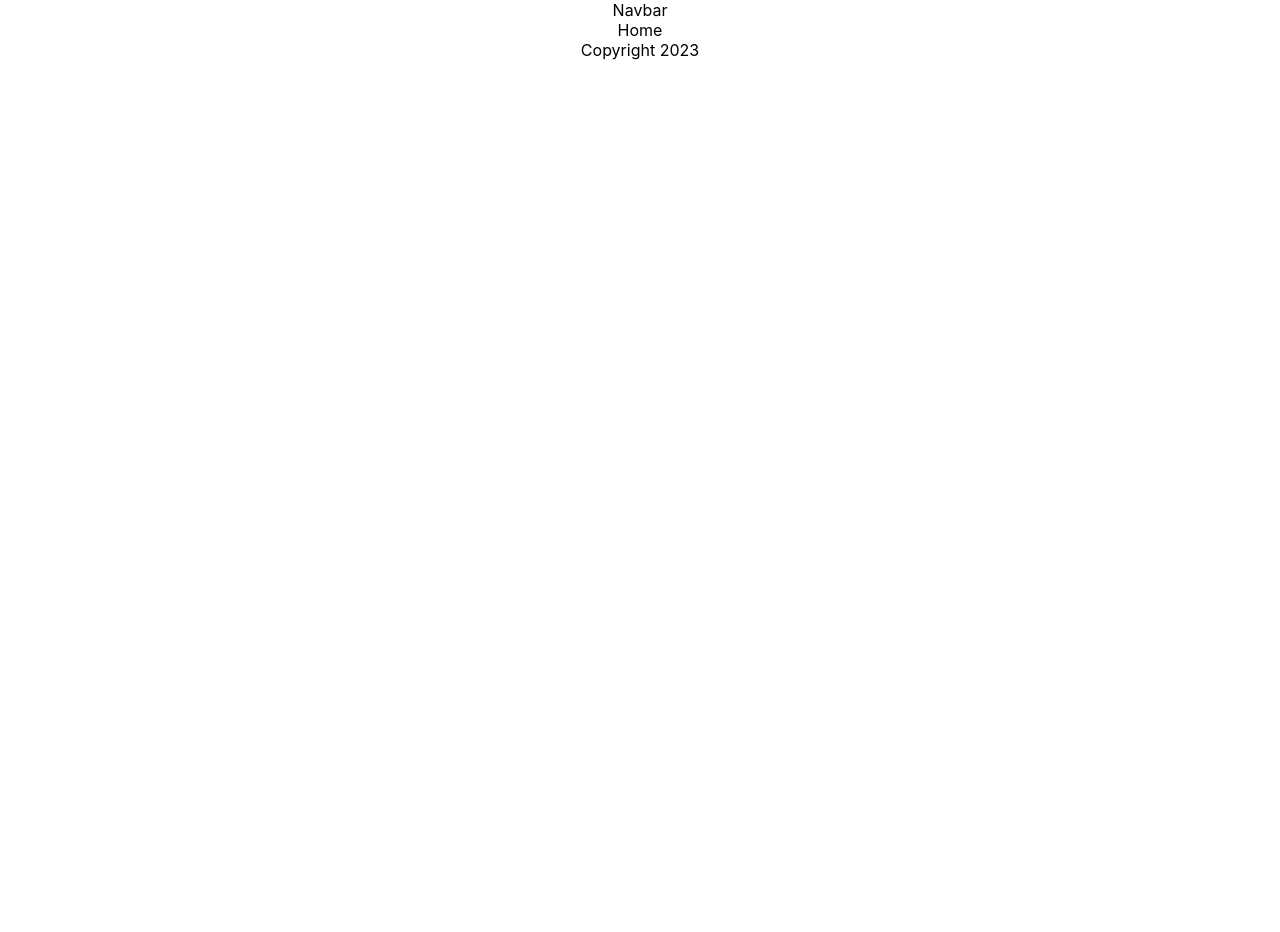
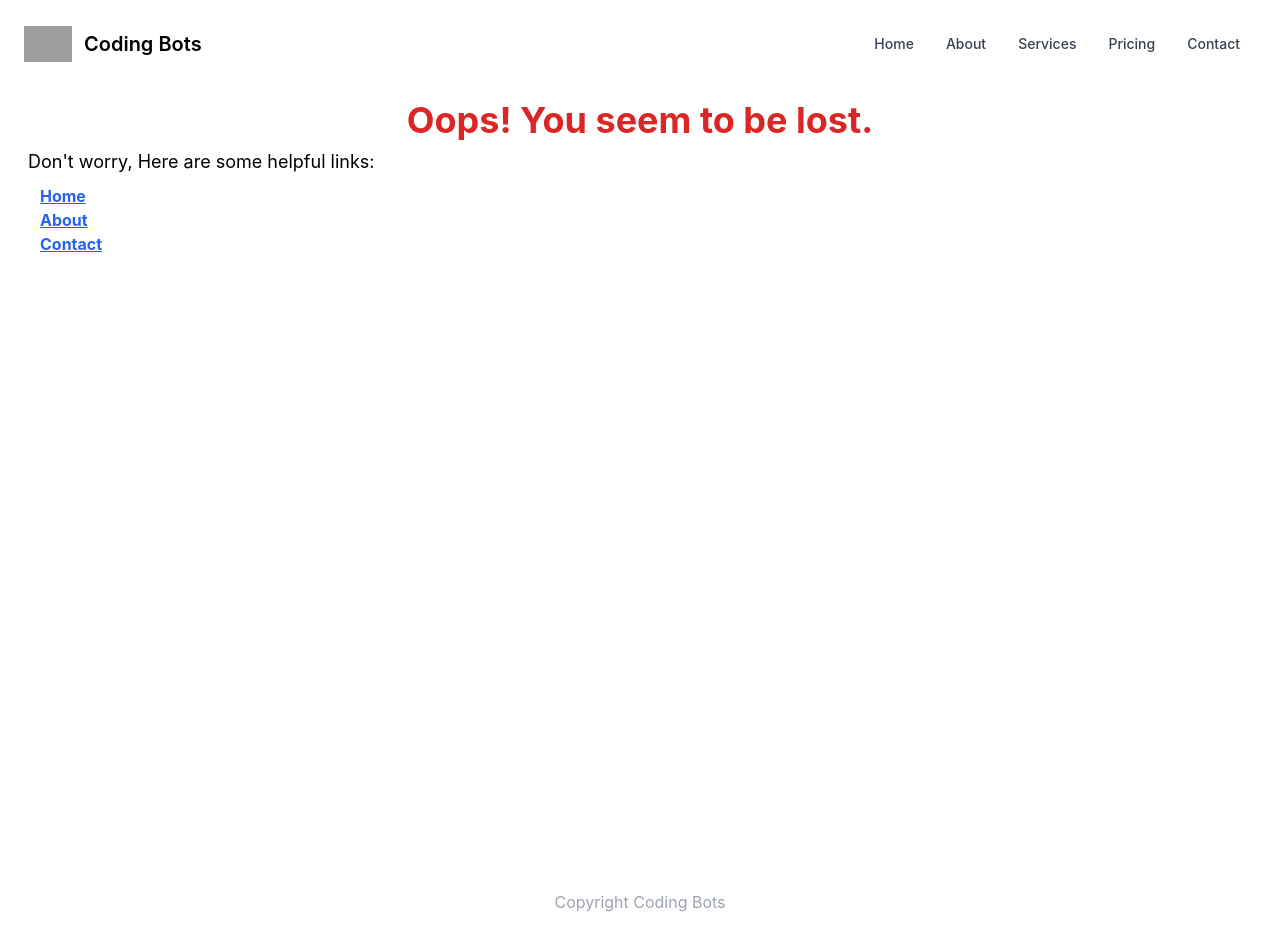
Before and after one commit to shantanuSakpal/trinity_ipl, a React (Create React App) app: page / in a window 1280 px wide. Before the commit the page ends 800 px from the top, so only its background shows below. Built offline with nearby package versions, Linux system fonts and the light colour scheme; grey boxes are pictures that could not be loaded.

Commit message:
navbar added links set

```diff
--- a/src/App.css
+++ /dev/null
@@ -1,38 +0,0 @@
-.App {
-  text-align: center;
-}
-
-.App-logo {
-  height: 40vmin;
-  pointer-events: none;
-}
-
-@media (prefers-reduced-motion: no-preference) {
-  .App-logo {
-    animation: App-logo-spin infinite 20s linear;
-  }
-}
-
-.App-header {
-  background-color: #282c34;
-  min-height: 100vh;
-  display: flex;
-  flex-direction: column;
-  align-items: center;
-  justify-content: center;
-  font-size: calc(10px + 2vmin);
-  color: white;
-}
-
-.App-link {
-  color: #61dafb;
-}
-
-@keyframes App-logo-spin {
-  from {
-    transform: rotate(0deg);
-  }
-  to {
-    transform: rotate(360deg);
-  }
-}
--- a/src/App.js
+++ b/src/App.js
@@ -1,22 +1,31 @@
-import logo from './logo.svg';
-import './App.css';
 import { BrowserRouter as Router, Routes, Route } from 'react-router-dom';
 import { Home } from './pages/Home';
 import { ErrorPage } from './pages/ErrorPage';
 import { Navbar } from './components/Navbar';
 import { Footer } from './components/Footer';
+import { About } from './pages/About';
+import { Services } from './pages/Services';
+import { Pricing } from './pages/Pricing';
+import { Contact } from './pages/Contact';
 
 function App() {
   return (
-    <div className="App">
-      <Navbar />
+    <div className="p-2">
       <Router>
-        <Routes>
-          <Route path="/" element={<Home />}></Route>
-          <Route path="*" element={<ErrorPage />}></Route>
-        </Routes>
+        <Navbar />
+        <div className='min-h-screen'>
+          <Routes>
+            <Route path="/home" element={<Home />}></Route>
+            <Route path="/about" element={<About />}></Route>
+            <Route path="/services" element={<Services />}></Route>
+            <Route path="/pricing" element={<Pricing />}></Route>
+            <Route path="/contact" element={<Contact />}></Route>
+            <Route path="*" element={<ErrorPage />}></Route>
+          </Routes>
+        </div>
+        <Footer />
       </Router>
-      <Footer />
+
     </div>
   );
 }
--- a/src/components/Footer.jsx
+++ b/src/components/Footer.jsx
@@ -2,6 +2,6 @@
 
 export const Footer = () => {
     return (
-        <div className='bottom-0' >Copyright 2023</div>
+        <div className='bottom-0 text-center bbg-white border-gray-200 px-2 sm:px-4 py-2.5 rounded dark:bg-gray-900 text-gray-400' >Copyright Coding Bots</div>
     )
 }
--- a/src/components/Navbar.jsx
+++ b/src/components/Navbar.jsx
@@ -1,7 +1,43 @@
 import React from 'react'
+import { Link, NavLink } from 'react-router-dom'
+
 
 export const Navbar = () => {
     return (
-        <div>Navbar</div>
+        <div>
+
+            <nav className="bg-white border-gray-200 px-2 sm:px-4 py-2.5 rounded dark:bg-gray-900">
+                <div className="container flex flex-wrap items-center justify-between mx-auto">
+                    <NavLink to="/home" className="flex items-center">
+                        <img src="https://flowbite.com/docs/images/logo.svg" className="h-6 mr-3 sm:h-9" alt="Flowbite Logo" />
+                        <span className="self-center text-xl font-semibold whitespace-nowrap dark:text-white">Coding Bots</span>
+                    </NavLink>
+                    <button data-collapse-toggle="navbar-default" type="button" className="inline-flex items-center p-2 ml-3 text-sm text-gray-500 rounded-lg md:hidden hover:bg-gray-100 focus:outline-none focus:ring-2 focus:ring-gray-200 dark:text-gray-400 dark:hover:bg-gray-700 dark:focus:ring-gray-600" aria-controls="navbar-default" aria-expanded="false">
+                        <span className="sr-only">Open main menu</span>
+                        <svg className="w-6 h-6" aria-hidden="true" fill="currentColor" viewBox="0 0 20 20" xmlns="http://www.w3.org/2000/svg"><path fill-rule="evenodd" d="M3 5a1 1 0 011-1h12a1 1 0 110 2H4a1 1 0 01-1-1zM3 10a1 1 0 011-1h12a1 1 0 110 2H4a1 1 0 01-1-1zM3 15a1 1 0 011-1h12a1 1 0 110 2H4a1 1 0 01-1-1z" clip-rule="evenodd"></path></svg>
+                    </button>
+                    <div className="hidden w-full md:block md:w-auto" id="navbar-default">
+                        <ul className="flex flex-col p-4 mt-4 border border-gray-100 rounded-lg bg-gray-50 md:flex-row md:space-x-8 md:mt-0 md:text-sm md:font-medium md:border-0 md:bg-white dark:bg-gray-800 md:dark:bg-gray-900 dark:border-gray-700">
+                            <li>
+                                <NavLink to="/home" className="block py-2 pl-3 pr-4 text-gray-700 rounded hover:bg-gray-100 md:hover:bg-transparent md:border-0 md:hover:text-blue-700 md:p-0 dark:text-gray-400 md:dark:hover:text-white dark:hover:bg-gray-700 dark:hover:text-white md:dark:hover:bg-transparent">Home</NavLink>
+                            </li>
+                            <li>
+                                <NavLink to="/about" className="block py-2 pl-3 pr-4 text-gray-700 rounded hover:bg-gray-100 md:hover:bg-transparent md:border-0 md:hover:text-blue-700 md:p-0 dark:text-gray-400 md:dark:hover:text-white dark:hover:bg-gray-700 dark:hover:text-white md:dark:hover:bg-transparent">About</NavLink>
+                            </li>
+                            <li>
+                                <NavLink to="/services" className="block py-2 pl-3 pr-4 text-gray-700 rounded hover:bg-gray-100 md:hover:bg-transparent md:border-0 md:hover:text-blue-700 md:p-0 dark:text-gray-400 md:dark:hover:text-white dark:hover:bg-gray-700 dark:hover:text-white md:dark:hover:bg-transparent">Services</NavLink>
+                            </li>
+                            <li>
+                                <NavLink to="/pricing" className="block py-2 pl-3 pr-4 text-gray-700 rounded hover:bg-gray-100 md:hover:bg-transparent md:border-0 md:hover:text-blue-700 md:p-0 dark:text-gray-400 md:dark:hover:text-white dark:hover:bg-gray-700 dark:hover:text-white md:dark:hover:bg-transparent">Pricing</NavLink>
+                            </li>
+                            <li>
+                                <NavLink to="/contact" className="block py-2 pl-3 pr-4 text-gray-700 rounded hover:bg-gray-100 md:hover:bg-transparent md:border-0 md:hover:text-blue-700 md:p-0 dark:text-gray-400 md:dark:hover:text-white dark:hover:bg-gray-700 dark:hover:text-white md:dark:hover:bg-transparent">Contact</NavLink>
+                            </li>
+                        </ul>
+                    </div>
+                </div>
+            </nav>
+
+        </div>
     )
 }
--- a/src/index.css
+++ b/src/index.css
@@ -1,3 +1,7 @@
+@tailwind base;
+@tailwind components;
+@tailwind utilities;
+
 body {
   margin: 0;
   font-family: -apple-system, BlinkMacSystemFont, 'Segoe UI', 'Roboto', 'Oxygen',
--- /dev/null
+++ b/src/pages/About.jsx
@@ -0,0 +1,7 @@
+import React from 'react'
+
+export const About = () => {
+    return (
+        <div>about</div>
+    )
+}
--- /dev/null
+++ b/src/pages/Contact.jsx
@@ -0,0 +1,7 @@
+import React from 'react'
+
+export const Contact = () => {
+    return (
+        <div>Contact</div>
+    )
+}
--- /dev/null
+++ b/src/pages/Pricing.jsx
@@ -0,0 +1,7 @@
+import React from 'react'
+
+export const Pricing = () => {
+    return (
+        <div>pricing</div>
+    )
+}
--- /dev/null
+++ b/src/pages/Services.jsx
@@ -0,0 +1,7 @@
+import React from 'react'
+
+export const Services = () => {
+    return (
+        <div>services</div>
+    )
+}
--- /dev/null
+++ b/tailwind.config.js
@@ -0,0 +1,8 @@
+/** @type {import('tailwindcss').Config} */
+module.exports = {
+  content: ["./src/**/*.{html,js,jsx}"],
+  theme: {
+    extend: {},
+  },
+  plugins: [],
+}
```
Also changed, not shown: 1 other file (tests, documents, lock files or other folders).
